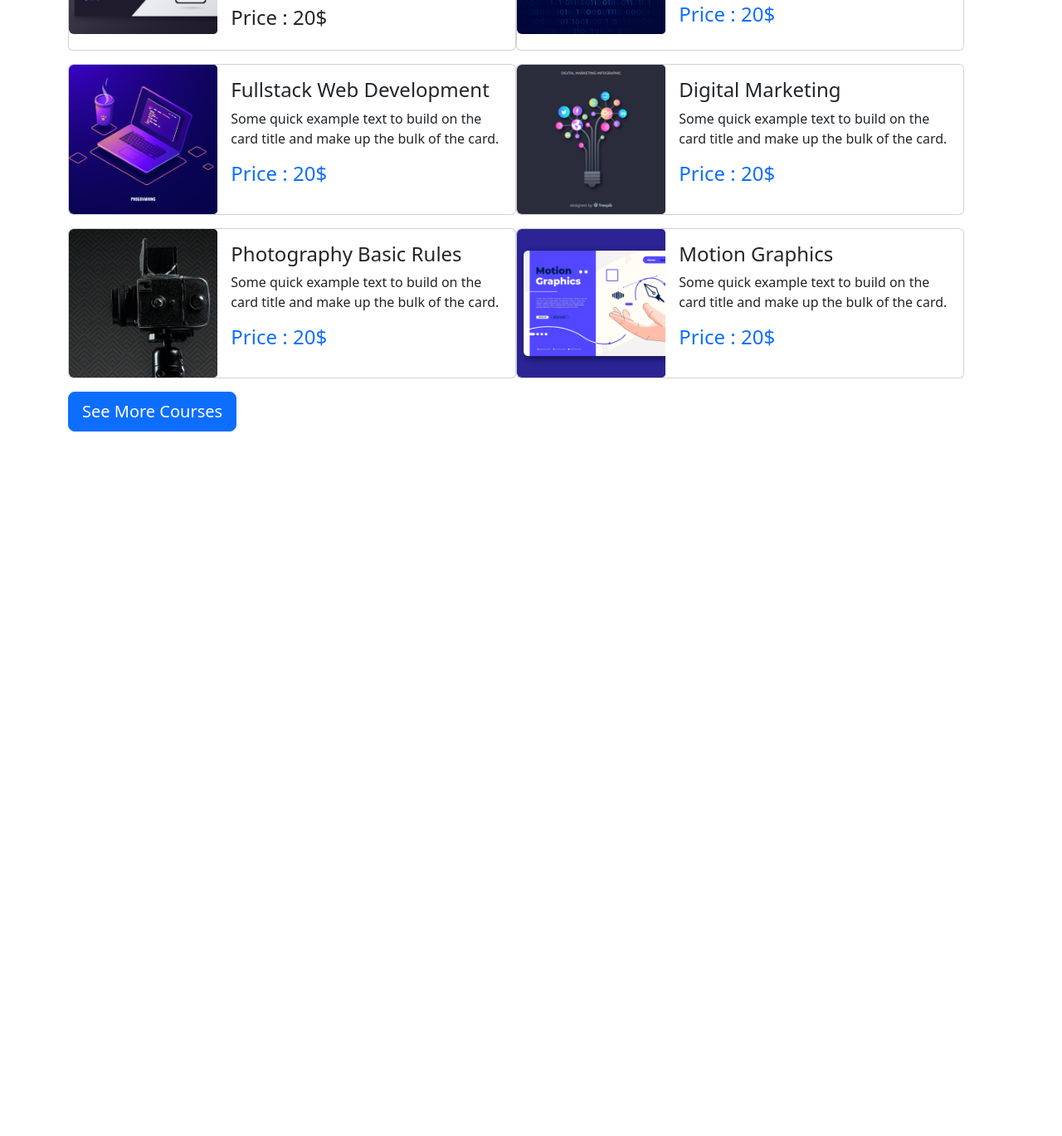
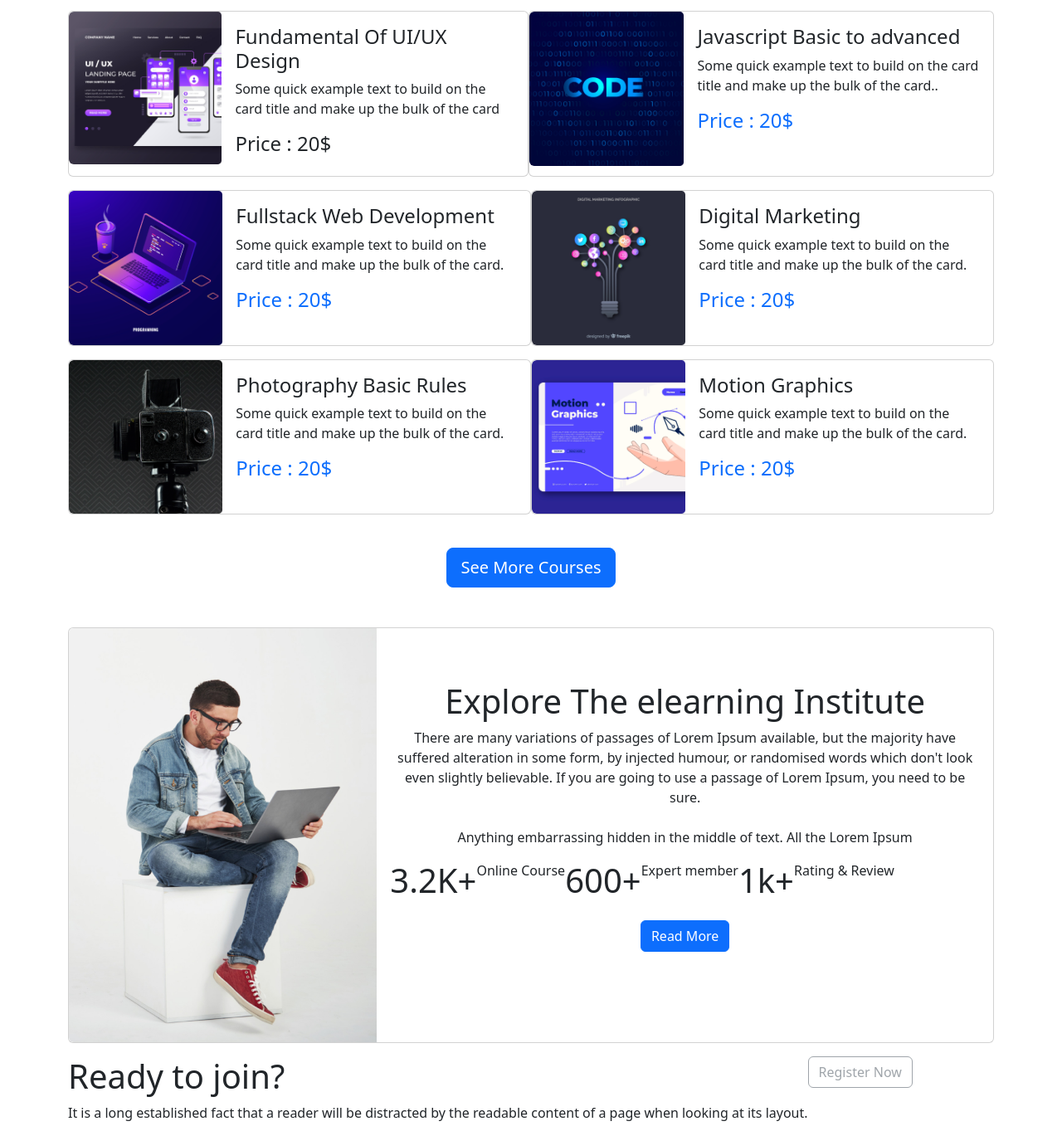
Before and after one commit to sajibdas1/edTech-website-main, a plain HTML site: page index.html in a window 1280 px wide. Shown: the part 883-2252 px from the top of the page at 83% size. Before the commit the page ends 1403 px from the top, so only its background shows below. Drawn offline with nearby package versions, Linux system fonts and the light colour scheme.

Commit message:
cource submit

```diff
--- a/index.html
+++ b/index.html
@@ -4,19 +4,23 @@
     <meta charset="utf-8">
     <meta name="viewport" content="width=device-width, initial-scale=1">
     <title>edtech website</title>
+    <link rel="preconnect" href="https://fonts.googleapis.com">
+<link rel="preconnect" href="https://fonts.gstatic.com" crossorigin>
+<link href="https://fonts.googleapis.com/css2?family=Poppins:ital,wght@1,300&display=swap" rel="stylesheet">
     <link href="https://cdn.jsdelivr.net/npm/bootstrap@5.2.0/dist/css/bootstrap.min.css" rel="stylesheet" integrity="sha384-gH2yIJqKdNHPEq0n4Mqa/HGKIhSkIHeL5AyhkYV8i59U5AR6csBvApHHNl/vI1Bx" crossorigin="anonymous">
   </head>
   <body>
       <header class="container">
           <section>
             <nav class="navbar navbar-expand-lg bg-light">
-                <div class="container-fluid">
+                <div class="container-fluid d-flex justify-content-start">
                   <a class="navbar-brand" href="#">Pro Edu</a>
                   <button class="navbar-toggler" type="button" data-bs-toggle="collapse" data-bs-target="#navbarSupportedContent" aria-controls="navbarSupportedContent" aria-expanded="false" aria-label="Toggle navigation">
                     <span class="navbar-toggler-icon"></span>
                   </button>
                   <div class="collapse navbar-collapse" id="navbarSupportedContent">
-                    <ul class="navbar-nav me-auto mb-2 mb-lg-0">
+                    <ul class="navbar-nav me-auto mb-2 mb-lg-0 justify-content-center">
+                      <div class=" d-flex justify-content-center">
                         <li class="nav-item">
                           <a class="nav-link active" aria-current="page" href="#">Home</a>
                         </li>
@@ -35,6 +39,10 @@
                             <li class="nav-item">
                               <a class="nav-link disabled">Register </a>
                             </li>
+                      </div>
+                         <div class="justify-content-end">
+                          <button type="button" class="btn btn-outline-primary">Register</button>
+                         </div>
                     </ul>
                   </div>
                 </div>
@@ -87,16 +95,16 @@
               </div>
           </section>
       </header>
-      <main class="container">
-        <div>
+      <main class="container mt-5">
+        <div class="text-center  mb-5">
           <h1>Discover Our Popular
-            Courses</h1>
+            <br>Courses</h1>
            <p>It is a long established fact that a reader will be distracted by the readable
-            content of a page when looking at its layout.</p>
+           <br> content of a page when looking at its layout.</p>
         </div>
         <section>
-          <div class="d-flex">
-            <div class="card mb-3" style="max-width: 540px;">
+          <div class="d-flex ">
+            <div class="card mb-3" style="max-width: 650px;">
               <div class="row g-0">
                 <div class="col-md-4">
                   <img src="images/course/course-1.png" class="img-fluid rounded-start" alt="...">
@@ -111,7 +119,7 @@
                 </div>
               </div>
             </div>
-            <div class="card mb-3" style="max-width: 540px;">
+            <div class="card mb-3" style="max-width: 650px;">
               <div class="row g-0">
                 <div class="col-md-4">
                   <img src="images/course/course-2.png" class="img-fluid rounded-start" alt="...">
@@ -128,7 +136,7 @@
             </div>
           </div>
           <div class="d-flex">
-            <div class="card mb-3" style="max-width: 540px;">
+            <div class="card mb-3" style="max-width: 650px;">
               <div class="row g-0">
                 <div class="col-md-4">
                   <img src="images/course/course-3.png" class="img-fluid rounded-start" alt="...">
@@ -143,7 +151,7 @@
                 </div>
               </div>
             </div>
-            <div class="card mb-3" style="max-width: 540px;">
+            <div class="card mb-3" style="max-width: 650px;">
               <div class="row g-0">
                 <div class="col-md-4">
                   <img src="images/course/course-4.png" class="img-fluid rounded-start" alt="...">
@@ -160,7 +168,7 @@
             </div>
           </div>
           <div class="d-flex">
-            <div class="card mb-3" style="max-width: 540px;">
+            <div class="card mb-3" style="max-width: 650px;">
               <div class="row g-0">
                 <div class="col-md-4">
                   <img src="images/course/course-5.png" class="img-fluid rounded-start" alt="...">
@@ -175,7 +183,7 @@
                 </div>
               </div>
             </div>
-            <div class="card mb-3" style="max-width: 540px;">
+            <div class="card mb-3" style="max-width: 650px;">
               <div class="row g-0">
                 <div class="col-md-4">
                   <img src="images/course/course-6.png" class="img-fluid rounded-start" alt="...">
@@ -193,7 +201,52 @@
             </div>
           </div>
         </section>
+      <div class="text-center mt-4 mb-5">
         <button type="button" class="btn btn-primary btn-lg">See More Courses</button>
+      </div>
+      <div class="">
+        <div class="card mb-3 text-center" style="max-width: auto;">
+          <div class="row g-0">
+            <div class="col-md-4">
+              <img src="images/working.png" class="img-fluid rounded-start" alt="...">
+            </div>
+            <div class="col-md-8">
+              <div class="card-body mt-5 mr-2">
+                <h1 class="card-title">Explore The elearning
+                  Institute</h1>
+                <p class="card-text">There are many variations of passages of Lorem Ipsum available, but the
+                  majority have suffered alteration in some form, by injected humour, or
+                  randomised words which don't look even slightly believable. If you are going
+                  to use a passage of Lorem Ipsum, you need to be sure.<br><br>
+
+
+                  Anything embarrassing hidden in the middle of text. All the Lorem Ipsum<br
+                  generators on the Internet tend to repeat predefined.</p>
+                 <div class="d-flex mt-2 mb-3">
+                  <h1>3.2K+</h1>
+                  <p>Online Course</p>
+                  <h1>600+</h1>
+                  <p>Expert member</p>
+                  <h1>1k+</h1>
+                  <p>Rating & Review</p>
+                 </div>
+                 <button type="button" class="btn btn-primary">Read More</button>
+              </div>
+            </div>
+          </div>
+      </div>
+      </div>
+    <div class="d-flex">
+      <div>
+        <h1>Ready to join?</h1>
+        <p>It is a long established fact that a reader will be distracted by the
+          readable content of a page when looking at its layout.
+          </p>
+      </div>
+      <div>
+        <button type="button" class="btn btn-outline-secondary" disabled>Register Now</button>
+      </div>
+    </div>
       </main>
     <script src="https://cdn.jsdelivr.net/npm/bootstrap@5.2.0/dist/js/bootstrap.bundle.min.js" integrity="sha384-A3rJD856KowSb7dwlZdYEkO39Gagi7vIsF0jrRAoQmDKKtQBHUuLZ9AsSv4jD4Xa" crossorigin="anonymous"></script>
   </body>
```
Lines whose indentation alone changed are shown as unchanged.
